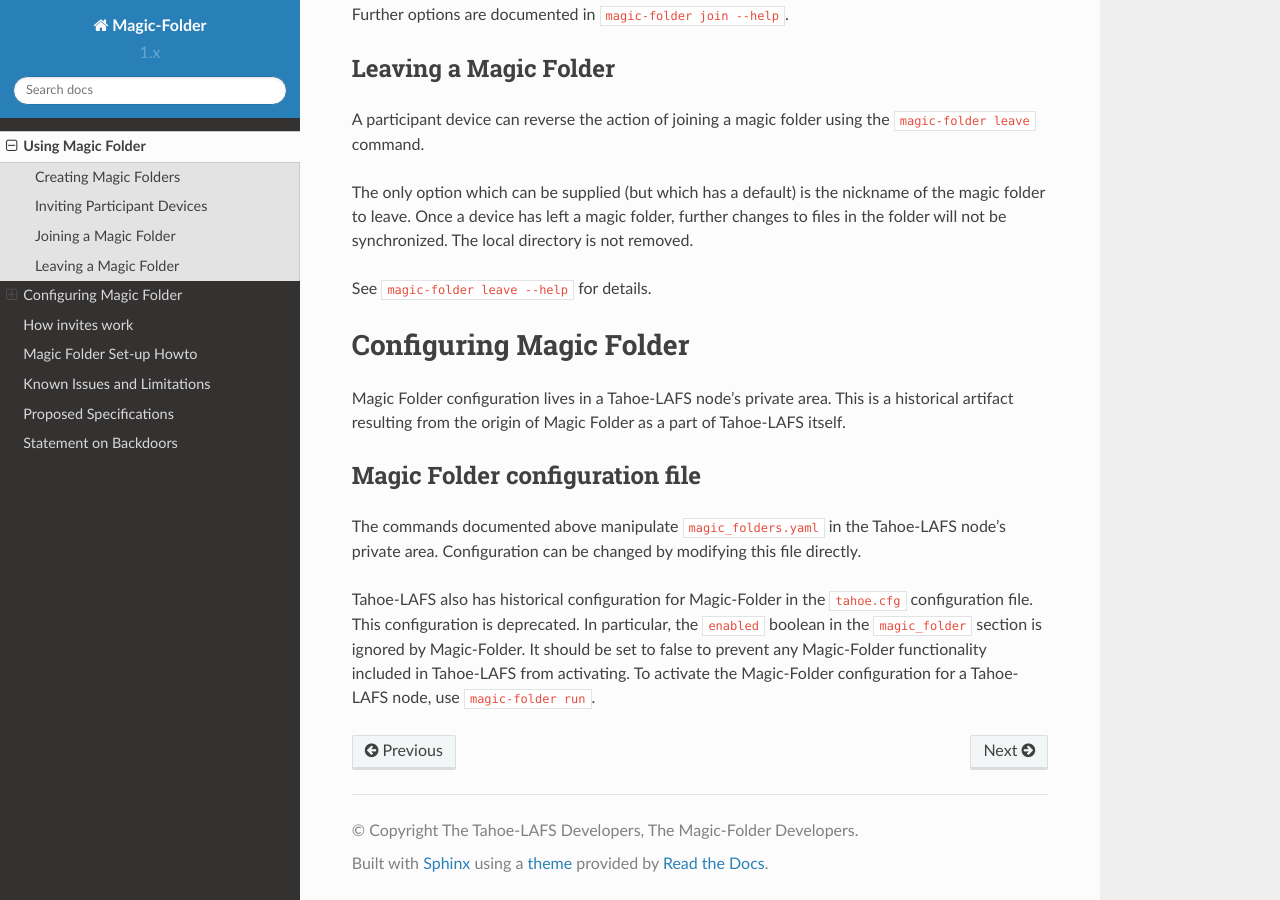
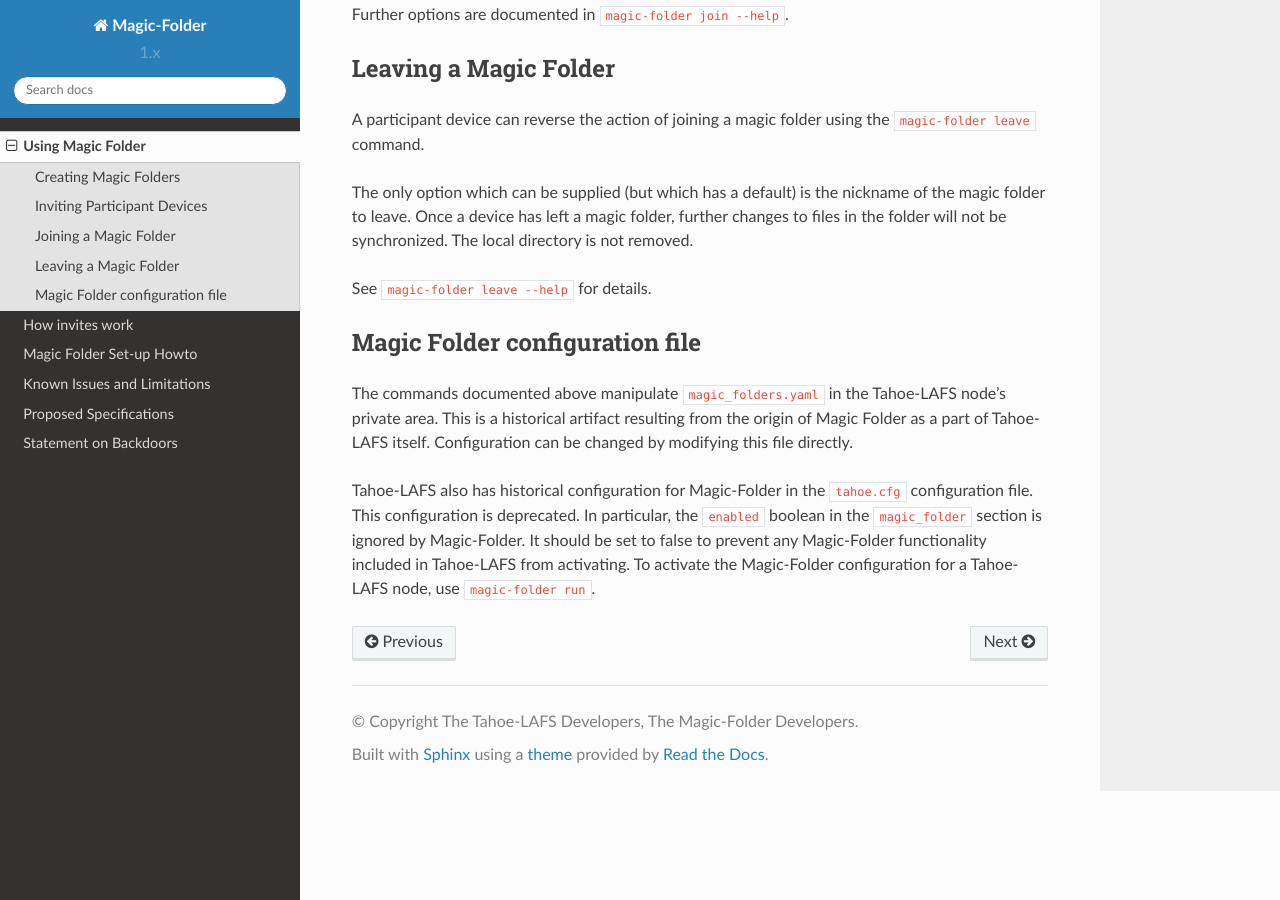
Before and after one commit to tahoe-lafs/magic-folder, a Sphinx documentation site: the page built from docs/usage.rst, in a window 1280 px wide and 900 px high, scrolled down 1026 px. Built offline with Sphinx 7.4.7 and the Read the Docs theme 2.0.0, drawn with Linux system fonts in a browser that asks for light colours.

Commit message:
Remove redundancy from configuration section

```diff
--- a/docs/usage.rst
+++ b/docs/usage.rst
@@ -67,20 +67,13 @@
 
 See ``magic-folder leave --help`` for details.
 
-
-Configuring Magic Folder
-========================
-
-Magic Folder configuration lives in a Tahoe-LAFS node's private area.
-This is a historical artifact resulting from the origin of Magic
-Folder as a part of Tahoe-LAFS itself.
-
 Magic Folder configuration file
 -------------------------------
 
 The commands documented above manipulate ``magic_folders.yaml`` in the
-Tahoe-LAFS node's private area.  Configuration can be changed by
-modifying this file directly.
+Tahoe-LAFS node's private area.  This is a historical artifact
+resulting from the origin of Magic Folder as a part of Tahoe-LAFS
+itself. Configuration can be changed by modifying this file directly.
 
 Tahoe-LAFS also has historical configuration for Magic-Folder in the
 ``tahoe.cfg`` configuration file.  This configuration is deprecated.
```
